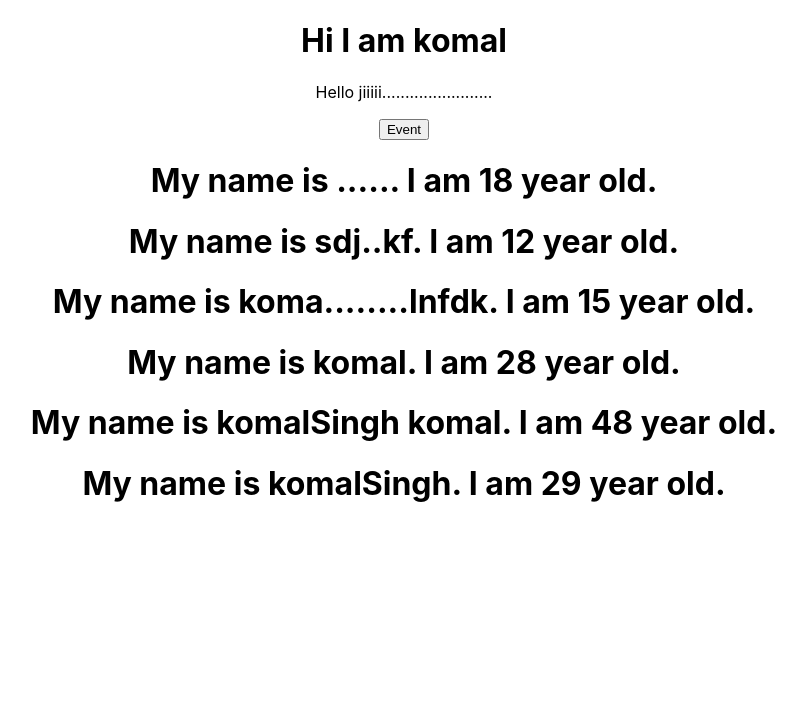
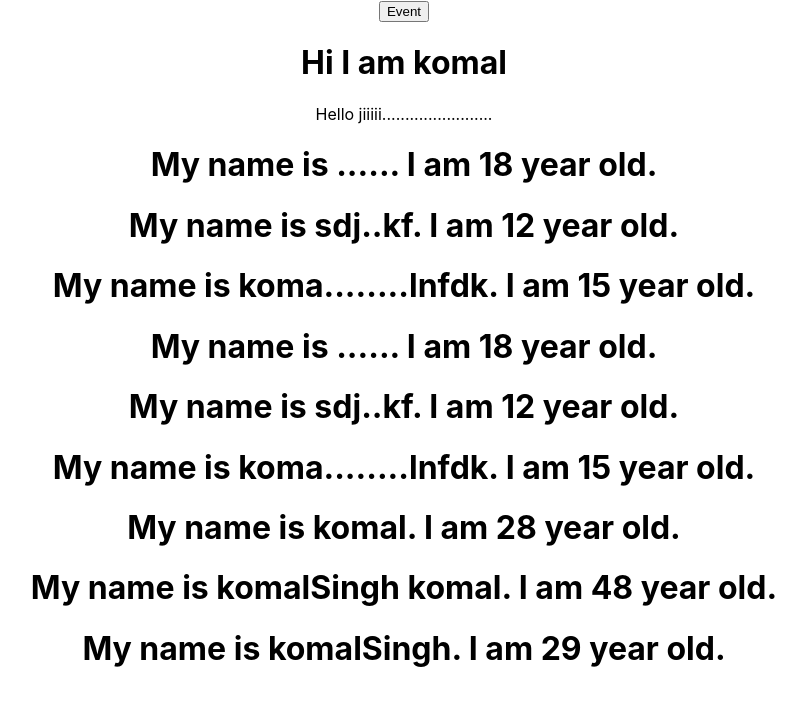
Before and after one commit to komal2831/GaiaBharat, a React (Create React App) app: page / in a window 1280 px wide. Both pictures are taken after a click on the button "Event". Shown: the top 706 px of the page, without its empty margins (236-1042 px from the left). Built offline with nearby package versions, Linux system fonts and the light colour scheme.

Commit message:
lesson 63

```diff
--- a/src/components/basics.js
+++ b/src/components/basics.js
@@ -2,36 +2,45 @@ import React, { Component } from 'react';
 import Child from "./child";
 
 class Basics extends Component {
-    state={
-        arr : [
-            {"name" : "komal", "age":"28"},
-            {"name" : "sdjkf", "age":"22"},
-            {"name" : "komalnfdk", "age":"25"}
-        ]
+    state = {
+        arr: [
+            { "name": "komal", "age": "28" },
+            { "name": "sdjkf", "age": "22" },
+            { "name": "komalnfdk", "age": "25" }
+        ],
+        show:false
     }
 
     applyEvent = () => {
         console.log("update value");
         this.setState({
-            arr : [
-                {"name" : ".....", "age":"18"},
-                {"name" : "sdj..kf", "age":"12"},
-                {"name" : "koma........lnfdk", "age":"15"}
+            arr: [
+                { "name": ".....", "age": "18" },
+                { "name": "sdj..kf", "age": "12" },
+                { "name": "koma........lnfdk", "age": "15" }
             ]
         })
+        this.setState({show:true})
     }
 
     render() {
         return (
             <div className="container">
-                <h1>Hi I am komal</h1>
-                <p>Hello jiiiii........................</p>
-                <button onClick={()=>this.applyEvent()}>Event</button>
-                <Child name = {this.state.arr[0].name} age={this.state.arr[0].age} />
-                <Child name = {this.state.arr[1].name} age={this.state.arr[1].age} />
-                <Child name = {this.state.arr[2].name} age={this.state.arr[2].age} />
+                  <button onClick={() => this.applyEvent()}>Event</button>
+                {
+                    this.state.show ?
+                        <div>
+                            <h1>Hi I am komal</h1>
+                            <p>Hello jiiiii........................</p>
+
+                            <Child name={this.state.arr[0].name} age={this.state.arr[0].age} />
+                            <Child name={this.state.arr[1].name} age={this.state.arr[1].age} />
+                            <Child name={this.state.arr[2].name} age={this.state.arr[2].age} />
+                        </div> : null
+                }
+                <div>{this.state.arr.map(p=><Child name={p.name} age={p.age} />)}</div>
             </div>
-          );
+        );
     }
 }
 
```
